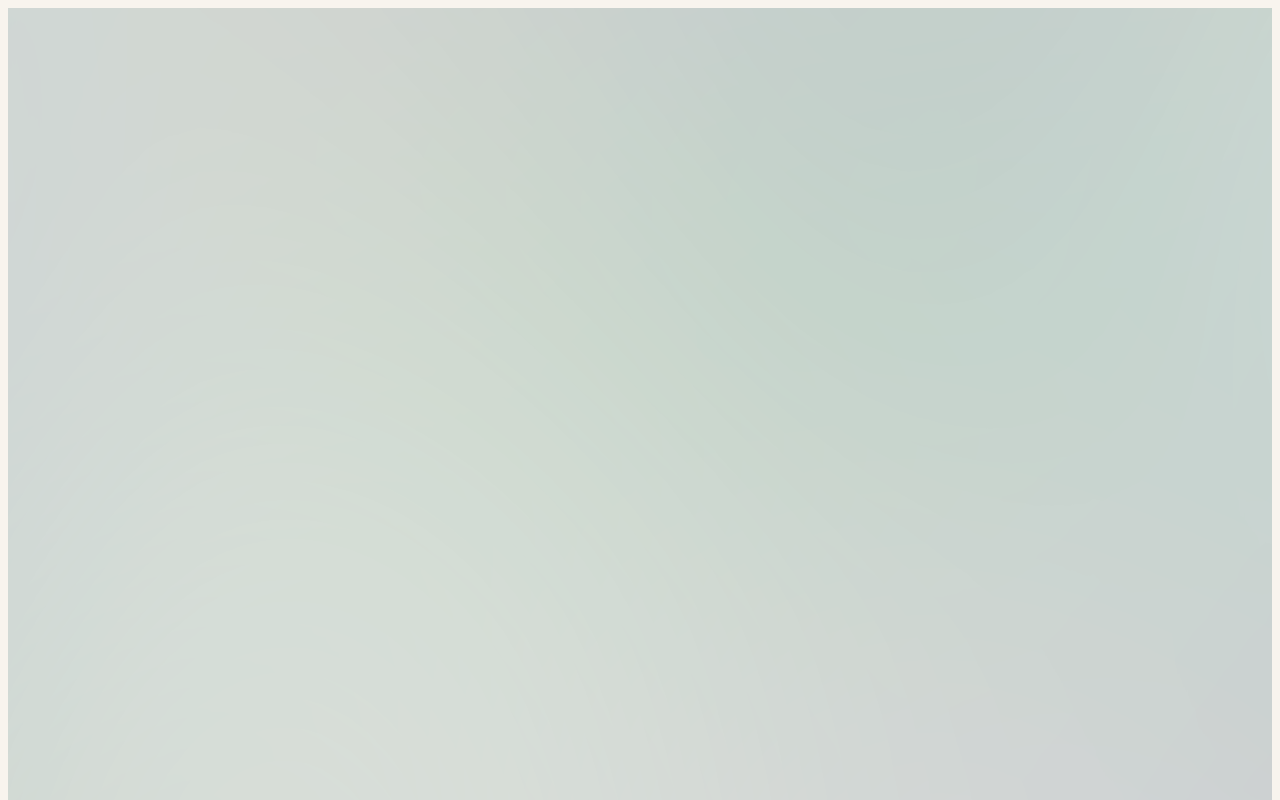
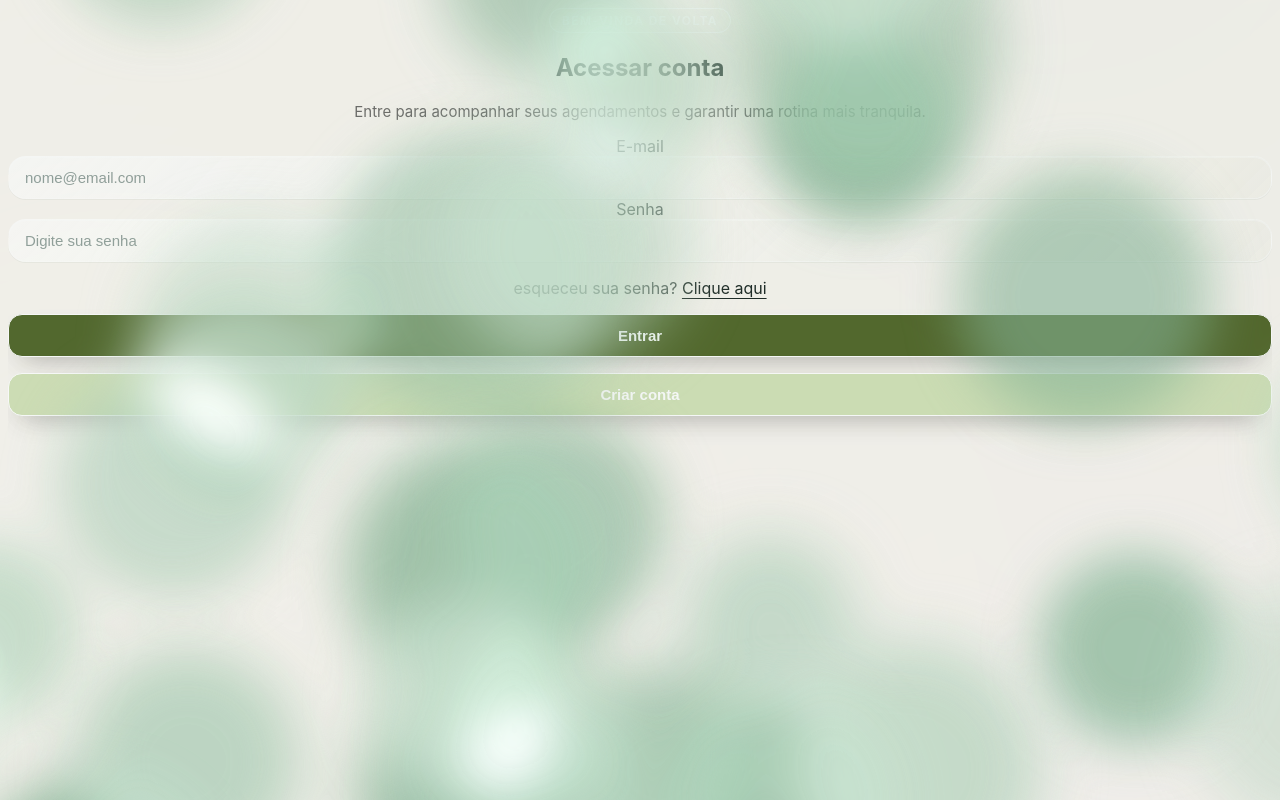
Before and after one commit to leoxavier3914-arch/rbagenda, a Next.js app: page /login in a window 1280 px wide. Shown: the top 800 px of the page. Built offline with nearby package versions, Linux system fonts and the light colour scheme; no server answers.

Commit message:
Restore LavaLamp layout

```diff
--- a/src/app/procedimento.css
+++ b/src/app/procedimento.css
@@ -15,6 +15,61 @@
   --card-stroke: rgba(255, 255, 255, 0.7);
   --lava-alpha-min: 0.40;
   --lava-alpha-max: 0.85;
+}
+
+/* === Layout global do LavaLamp (fundo) === */
+/* Usado pelo LavaLampProvider, vale pra todas as telas cliente */
+
+.procedimento-root {
+  position: relative;
+  min-height: 100vh;
+  z-index: 0;
+  color: var(--ink);
+}
+
+.procedimento-root * {
+  box-sizing: border-box;
+}
+
+.procedimento-root .texture {
+  position: fixed;
+  inset: -20%;
+  z-index: 0;
+  pointer-events: none;
+  opacity: 0.22;
+  mix-blend-mode: multiply;
+}
+
+.procedimento-root .texture svg {
+  width: 100%;
+  height: 100%;
+  display: block;
+}
+
+.procedimento-root .lamp {
+  position: fixed;
+  inset: -12vh -12vw;
+  z-index: 0;
+  pointer-events: none;
+  overflow: hidden;
+}
+
+.procedimento-root .lava {
+  position: absolute;
+  inset: 0;
+  width: 100%;
+  height: 100%;
+  display: block;
+}
+
+.procedimento-root .lava.dark {
+  mix-blend-mode: multiply;
+  filter: blur(26px) contrast(1.05);
+}
+
+.procedimento-root .lava.light {
+  mix-blend-mode: screen;
+  filter: blur(30px) contrast(1.04);
 }
 
 .procedimento-wrapper {
```
